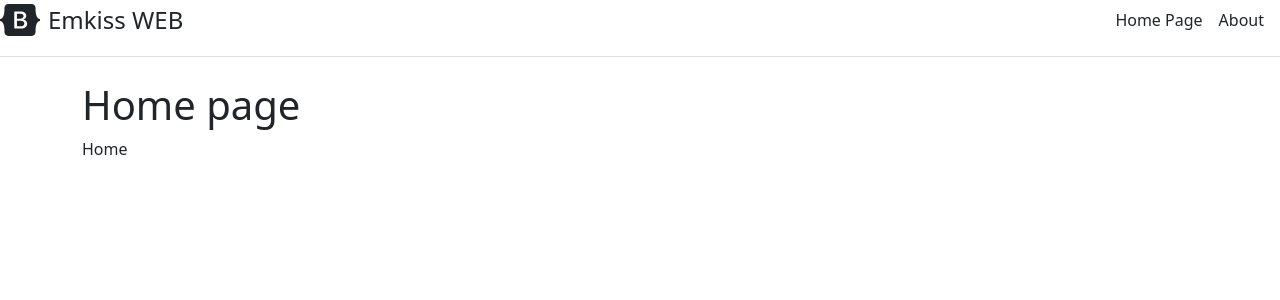
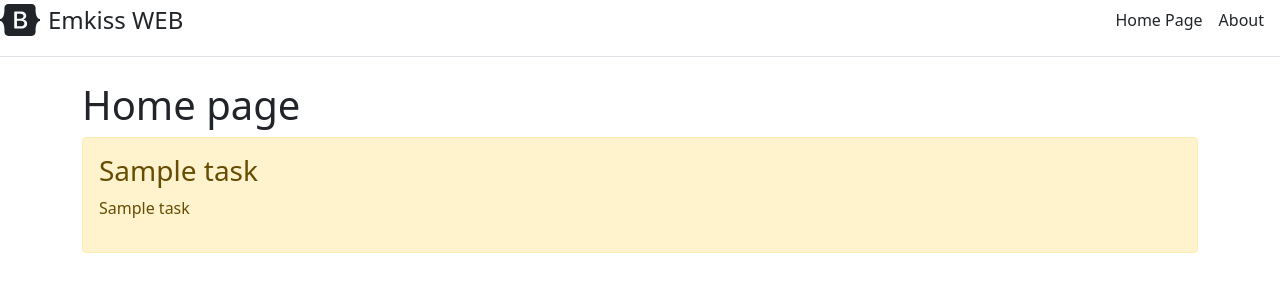
Before and after one commit to AleksandrKaliuzhnyi/django, a Django app: template taskmanager/main/templates/main/index.html in a window 1280 px wide. Shown: the top 300 px of the page. Run offline with Django 3.2, Linux system fonts and the light colour scheme; the template is opened without the code that fills it: most values are stand-ins (such as "Sample title", 1, 10 or a date in 2020).

Commit message:
admin panel - Django

```diff
--- a/taskmanager/main/templates/main/index.html
+++ b/taskmanager/main/templates/main/index.html
@@ -1,10 +1,19 @@
 {% extends 'main/base.html' %}
 
 {% block title %}
-Home page
+{{ title }}
 {% endblock %}
 
 {% block content %}
     <h1>Home page</h1>
-    <p>Home</p>
+    {% if tasks %}
+        {% for el in tasks %}
+            <div class="alert alert-warning mg-2">
+                <h3>{{ el.title }}</h3>
+                <p>{{ el.task }}</p>
+            </div>
+        {% endfor %}
+    {% else %}
+        <p>No tasks!</p>
+    {% endif %}
 {% endblock %}
```
